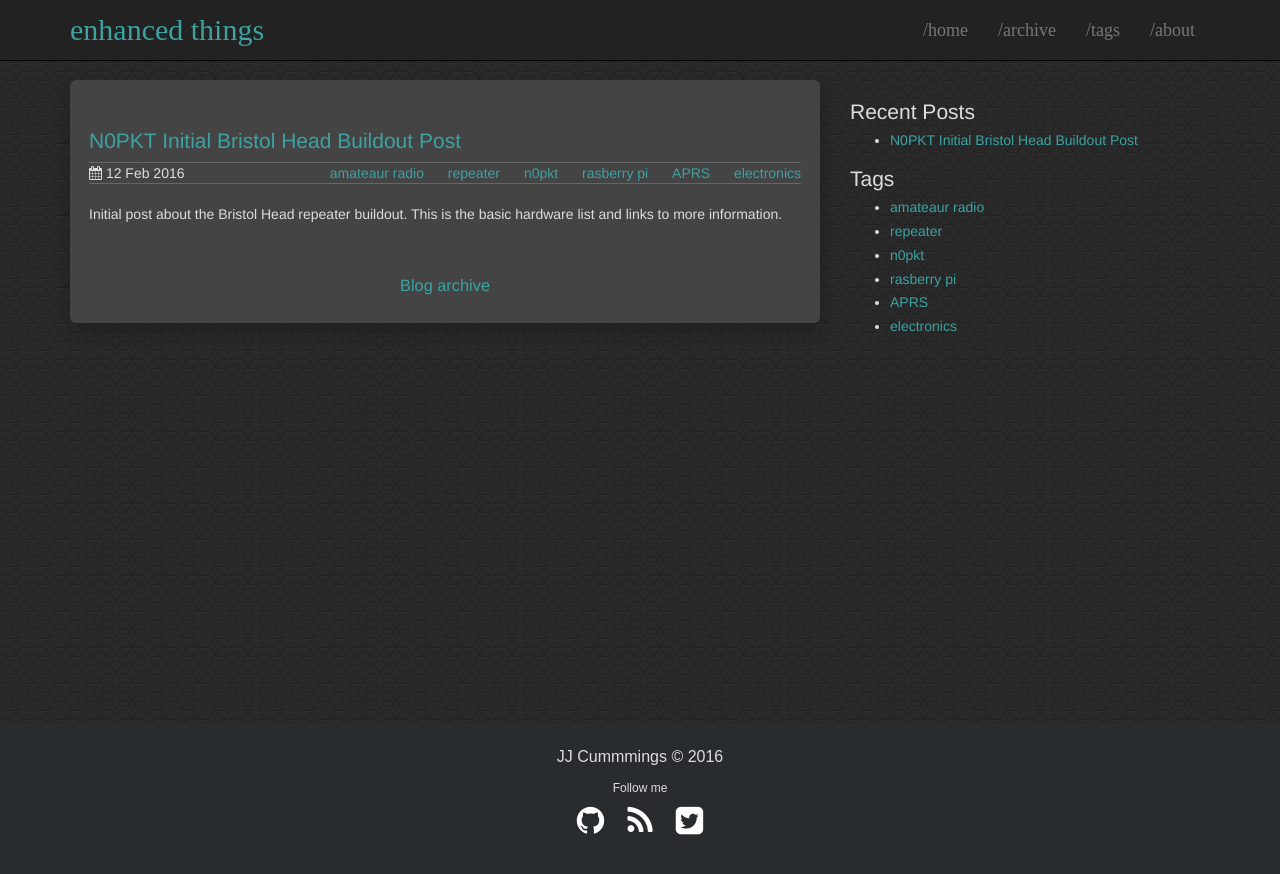
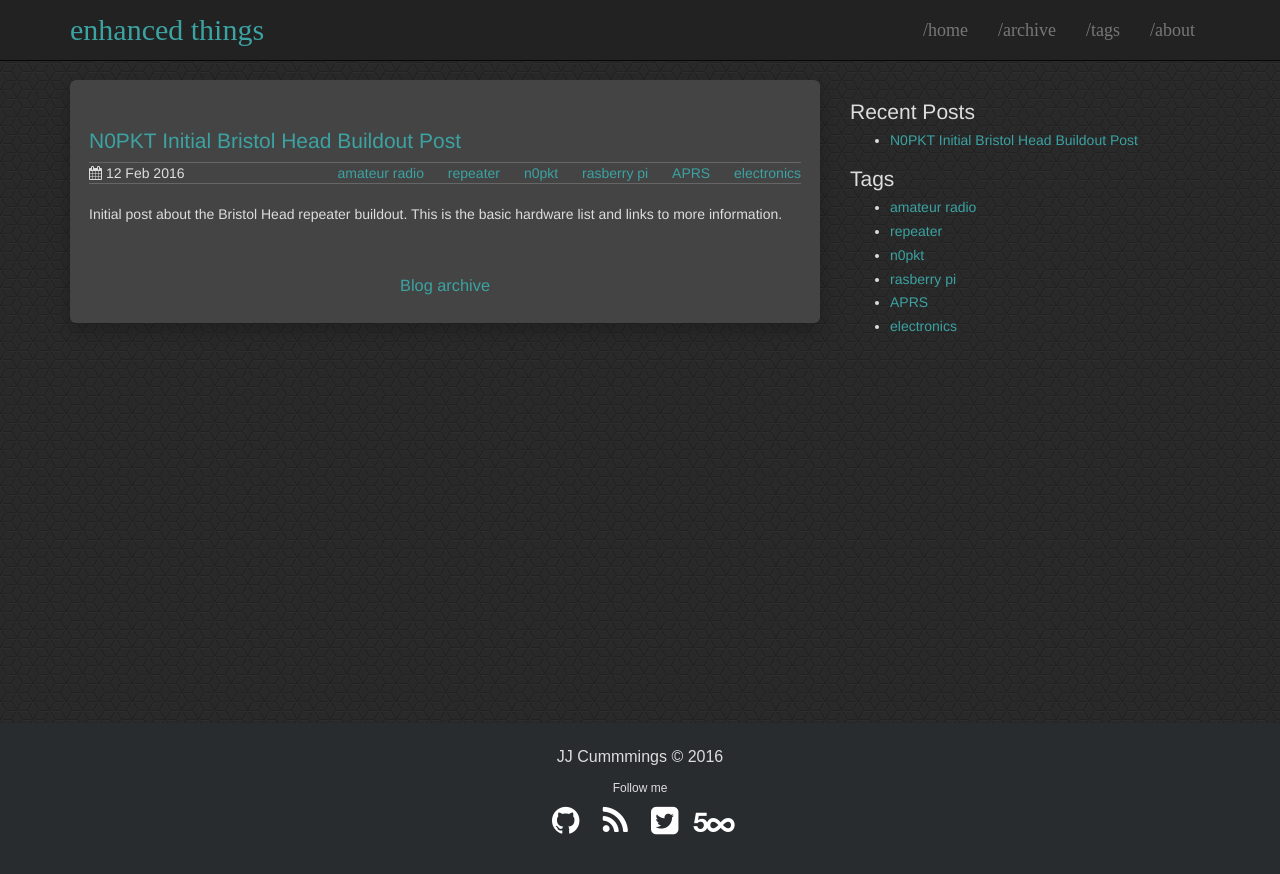
Before and after one commit to enhanced/enhanced.github.io, a Jekyll site: the page built from index.html, in a window 1280 px wide. Shown: the top 874 px of the page. Built offline with Jekyll 4.4.1, drawn with Linux system fonts in a browser that asks for light colours.

Commit message:
More formatting

```diff
--- a/_config.yml
+++ b/_config.yml
@@ -13,10 +13,7 @@ baseurl: ''
 social:
   github: enhanced
   twitter: enhancedx
-  #stackoverflow: ''
-  #linkedin:
-  #instagram: ''
-  #lastfm: ''
+  500px: extremedepth
   rss: feed.xml
 
 # Google Analytics key, leave blank to ignore
--- a/_includes/social.html
+++ b/_includes/social.html
@@ -44,7 +44,7 @@
     </li>
   {% endif %}
 
-    {% if site.social.500px %}
+  {% if site.social.500px %}
     <li>
       <a title="{{ site.social.500px }} RSS" href="http://500px.com/{{ site.social.500px }}" target="_blank"><i class="fa fa-500px fa-2x"></i></a>
     </li>
--- a/_posts/2016-02-12-Bristol-Buildout.md
+++ b/_posts/2016-02-12-Bristol-Buildout.md
@@ -3,7 +3,7 @@ layout: post
 title: "N0PKT Initial Bristol Head Buildout Post"
 date: 2016-02-12 00:00:00
 tags:
- - "amateaur radio"
+ - "amateur radio"
  - repeater
  - n0pkt
  - "rasberry pi"
@@ -45,6 +45,7 @@ This will be the primary control device for everything.  It will be responsible
 #### RTL-SDR
 * For APRS iGate
 * Cost: $25
+
  >The RTL-SDR will interface directly with the Rasberry Pi, see notes below for APRS iGate.
  {: .note}
 
@@ -153,5 +154,6 @@ The system will be mounted in a rack, assuming we will need minimal mounting ite
     - http://apps.magicbug.co.uk/passcode/index.php
     - https://github.com/magicbug/PHP-APRS-Passcode
     - Code is included with pymultimonaprs also
+
  >It is CRITICAL to note that the GAIN needs to be adjusted to a value that the RTL-SDR supports, these values can be determined by running the rtl_test and then sampling to see what you get .
  {: .note}
```
